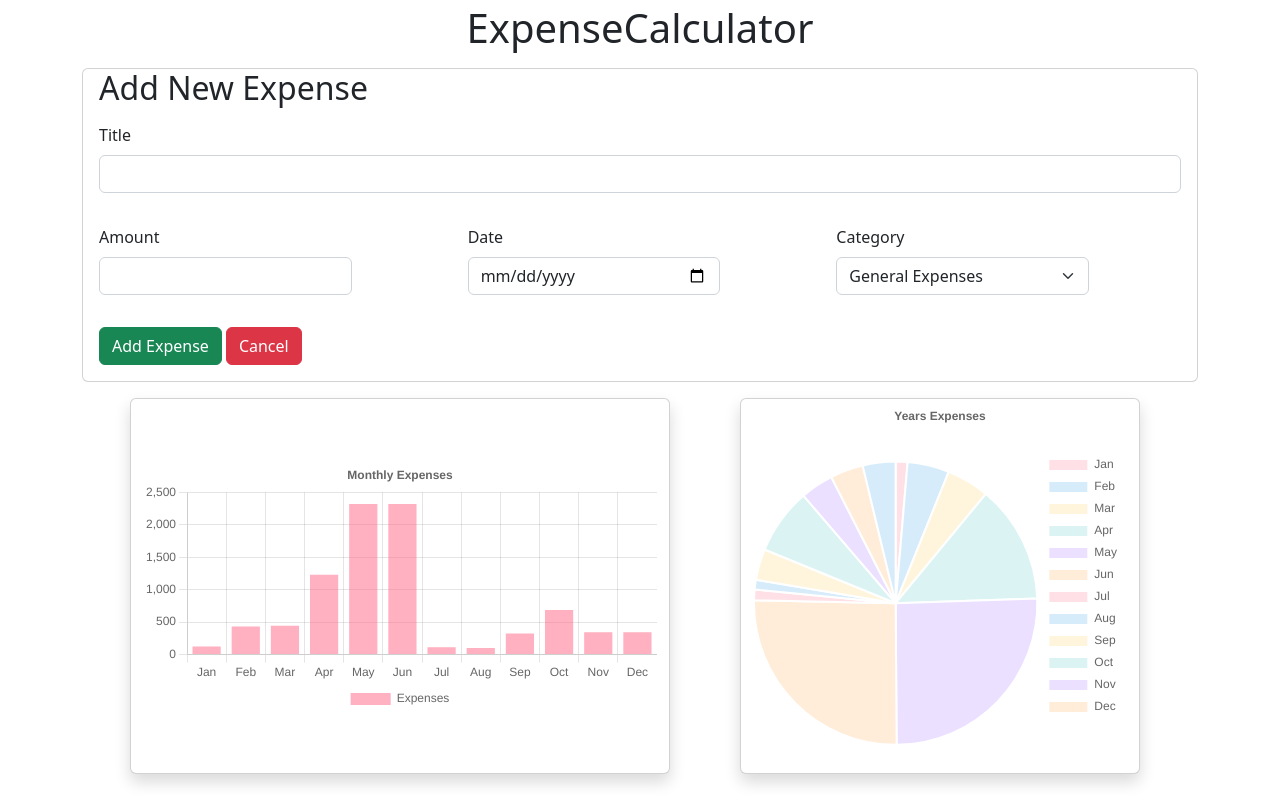
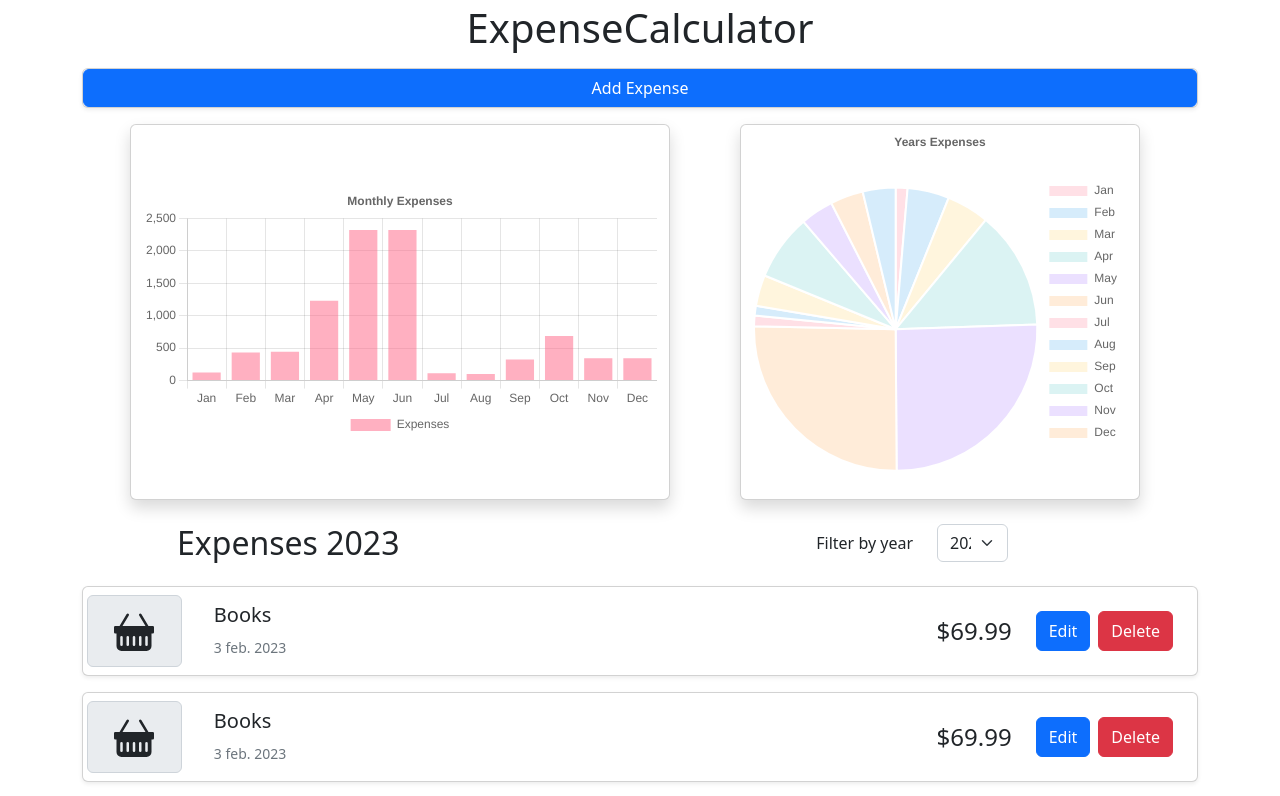
Before and after one commit to Yyauw/expenseCalculator, a React (Create React App) app: page / in a window 1280 px wide. Shown: the top 796 px of the page. Built offline with nearby package versions, Linux system fonts and the light colour scheme.

Commit message:
Filter expense by year added

```diff
--- a/src/App.jsx
+++ b/src/App.jsx
@@ -5,15 +5,32 @@ import ExpenseList from "./components/ExpenseList"
 import NewExpense from "./components/NewExpense"
 
 function App() {
+  const allData = [];
+  let filteredData = []
+  const getData= (data)=>{
+    allData.push(data);
+    //console.log(allData)
+  }
+  const getFilterYear =(yearSelected) => {
+    const x = yearSelected
+    filteredData = allData.map(element=>{
+      if(element.date.getFullYear() === x){
+        return element
+      } else{
+        return ''
+      }
+    })
+    console.log(filteredData)
+  }
   return (
   <div className='container'>
     <h1 className="text-center my-1">ExpenseCalculator</h1>
-    <NewExpense/>
+    <NewExpense dataToApp={getData} />
     <div className="ms-5 row">
     <ExpenseChartBar/>
     <ExpenseDoughnutChart />
     </div>
-    <ExpenseListHeader/>
+    <ExpenseListHeader yearSelectedToApp ={getFilterYear}/>
     <ExpenseList />
   </div>)
 }
--- a/src/components/Expense.jsx
+++ b/src/components/Expense.jsx
@@ -8,9 +8,8 @@ const Expense = () => {
             width="40"
             height="40"
             fill="currentColor"
-            class="bi bi-basket-fill"
+            className="bi bi-basket-fill m-auto"
             viewBox="0 0 16 16"
-            className="m-auto"
           >
             <path d="M5.071 1.243a.5.5 0 0 1 .858.514L3.383 6h9.234L10.07 1.757a.5.5 0 1 1 .858-.514L13.783 6H15.5a.5.5 0 0 1 .5.5v2a.5.5 0 0 1-.5.5H15v5a2 2 0 0 1-2 2H3a2 2 0 0 1-2-2V9H.5a.5.5 0 0 1-.5-.5v-2A.5.5 0 0 1 .5 6h1.717L5.07 1.243zM3.5 10.5a.5.5 0 1 0-1 0v3a.5.5 0 0 0 1 0v-3zm2.5 0a.5.5 0 1 0-1 0v3a.5.5 0 0 0 1 0v-3zm2.5 0a.5.5 0 1 0-1 0v3a.5.5 0 0 0 1 0v-3zm2.5 0a.5.5 0 1 0-1 0v3a.5.5 0 0 0 1 0v-3zm2.5 0a.5.5 0 1 0-1 0v3a.5.5 0 0 0 1 0v-3z" />
           </svg>
--- a/src/components/ExpenseForm.jsx
+++ b/src/components/ExpenseForm.jsx
@@ -1,40 +1,59 @@
-const ExpenseForm = () => {
+const ExpenseForm = (props) => {
+  //get form data on submit
+  const getFormData = (event) => {
+    event.preventDefault();
+    //console.log(event)
+    const data = {
+      title: event.target[0].value,
+      amount: event.target[1].value,
+      date: new Date(event.target[2].value),
+      category: event.target[3].value,
+    };
+    props.closeForm();
+    alert("Expense added!");
+    props.dataToNewExpense(data);
+    //for(let x =0; x < 2; x ++) event.target[x].value = '';
+    console.log(data);
+  };
+
   return (
-    <form action="" className="mb-3">
-        <h2 className="ps-3 mb-0">Add New Expense</h2>
+    <form action="" className="mb-3" onSubmit={getFormData}>
+      <h2 className="ps-3 mb-0">Add New Expense</h2>
       <div className="p-3">
         <label htmlFor="" className="form-label">
           Title
         </label>
-        <input type="text" className="form-control" />
+        <input type="text" className="form-control" required />
       </div>
       <div className="row p-3 mb-3">
         <div className="col-md-3">
           <label htmlFor="" className="form-label">
             Amount
           </label>
-          <input type="number" className="form-control" />
+          <input type="number" className="form-control" required min={0} />
         </div>
         <div className="offset-md-1 col-md-3">
           <label htmlFor="" className="form-label">
             Date
           </label>
-          <input type="date" className="form-control" />
+          <input type="date" className="form-control" required />
         </div>
         <div className="offset-md-1 col-md-3">
           <label htmlFor="" className="form-label">
             Category
           </label>
           <select name="" id="" className="form-select">
-            <option value="">General Expenses</option>
-            <option value="">Services</option>
-            <option value="">Food</option>
+            <option value="general expenses">General Expenses</option>
+            <option value="services">Services</option>
+            <option value="food">Food</option>
           </select>
         </div>
       </div>
       <span className="p-3 mb-3">
         <button className="btn btn-success">Add Expense</button>
-        <button className="btn btn-danger ms-1">Cancel</button>
+        <button className="btn btn-danger ms-1" onClick={props.closeForm}>
+          Cancel
+        </button>
       </span>
     </form>
   );
--- a/src/components/ExpenseListHeader.jsx
+++ b/src/components/ExpenseListHeader.jsx
@@ -1,16 +1,24 @@
+import { useState } from "react";
 
-const ExpenseListHeader = ()=>{
+const ExpenseListHeader = (props)=>{
+    const [year, setYear] = useState('2023')
+    const setDateFilter = (event) =>{
+        //console.log(event.target.value);
+        setYear(event.target.value)
+        console.log(year)
+        props.yearSelectedToApp(year)
+    }
 return(
     <div className="row mt-4 mb-3">
-        <h2 className="col-3 offset-1">Expenses 2023</h2>
+        <h2 className="col-3 offset-1">Expenses {year}</h2>
         <label htmlFor="" className="col-form-label col-2 text-end offset-3">Filter by year</label>
         <div className="col-1">
-        <select name="" id="" className="form-select">
-            <option value="">2021</option>
-            <option value="">2022</option>
-            <option value="">2023</option>
-            <option value="">2024</option>
-            <option value="">2025</option>
+        <select name="" id="" className="form-select" onChange={setDateFilter} defaultValue={2023}>
+            <option value="2021">2021</option>
+            <option value="2022">2022</option>
+            <option value="2023">2023</option>
+            <option value="2024">2024</option>
+            <option value="2025">2025</option>
         </select>
         </div>
     </div>
--- a/src/components/NewExpense.jsx
+++ b/src/components/NewExpense.jsx
@@ -1,10 +1,23 @@
 import ExpenseForm from "./ExpenseForm";
+import { useState } from "react";
 
-const NewExpense = () =>{
+const NewExpense = (props) =>{
+    const [displayForm, setDisplayForm] = useState(false)
+    const showForm =() =>{
+        setDisplayForm(true)
+    }
+    const onCancel = () =>{
+        setDisplayForm(false)
+    }
+    const getExpenseFormData =(data) =>{
+        props.dataToApp(data);
+    }
+
     return(
-        <div className="card my-3">
-            {1==2? <button className="btn btn-primary">Add Expense</button>:''}
-            <ExpenseForm/>
+        <div className="card my-3 shadow-sm">
+            {!displayForm ? <button className="btn btn-primary" onClick={showForm}>Add Expense</button>:''}
+            {displayForm ? <ExpenseForm closeForm={onCancel} dataToNewExpense={getExpenseFormData} />:''}
+
         </div>
     )
 }
```
